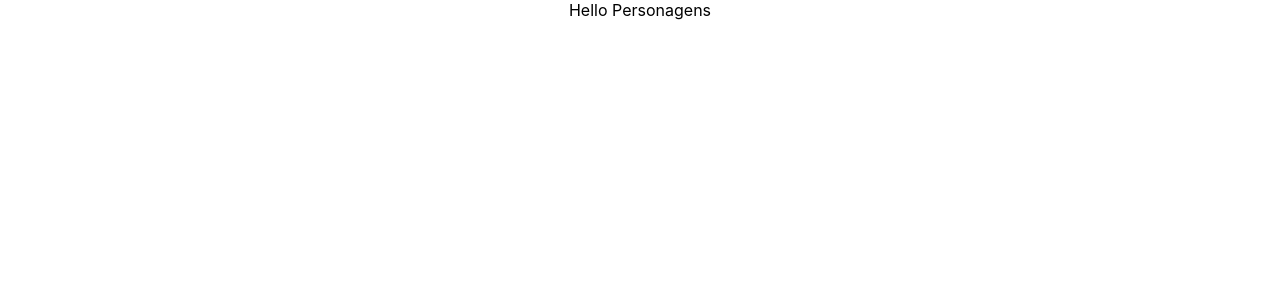
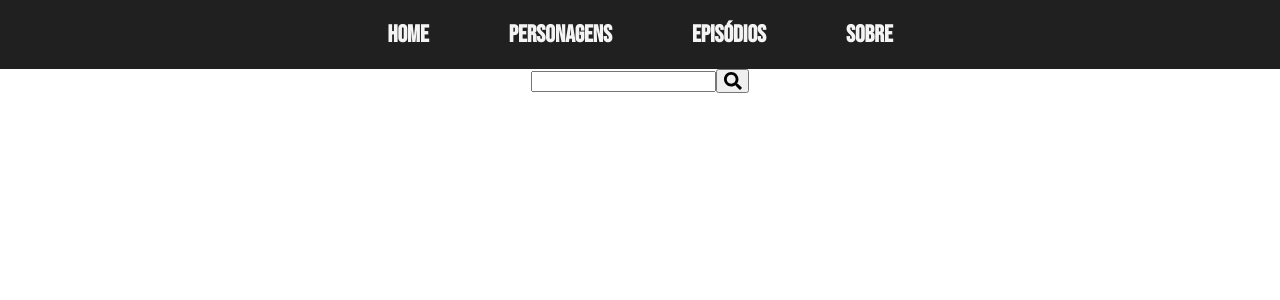
Before and after one commit to ligiamarques123/rick-morty-react, a React (Create React App) app: page /personagens in a window 1280 px wide. Shown: the top 300 px of the page. Built offline with nearby package versions, Linux system fonts and the light colour scheme.

Commit message:
Criando o Search

```diff
--- a/src/Pages/Personagens/index.js
+++ b/src/Pages/Personagens/index.js
@@ -1,11 +1,49 @@
-function Personagem() {
+import { useEffect, useState } from "react";
+import HeaderResponsive from "../../Components/HeaderResponsive";
+import api from "../../Api";
+import { FontAwesomeIcon } from '@fortawesome/react-fontawesome';
+import { faSearch } from '@fortawesome/free-solid-svg-icons';
+import "./styles.css";
+function Personagens() {
+
+    const [data, setData] = useState(null);
+    const [name, setName] = useState("");
+
+    useEffect(() => {
+        // async function loadAll() {
+        //     let res = await api.getPersonagemByName();
+        //     setData(res.data)
+        //     console.log(res.data)
+        // }
+        // loadAll();
+    }, []);
+
+    function clickMouse(event) {
+        event.preventDefault();
+        console.log("Escolhendo o Nome:", name)
+        // let res = await api.getPersonagemByName(name);
+    }
+
+
     return (
+
         <div>
+            <HeaderResponsive />
+            <div className="search-container">
+                <form onSubmit={clickMouse}>
+                    <input onChange={(event) => {
+                        setName(event.target.value);
+                    }
+                    } />
+                    <button type="submit">
+                        <FontAwesomeIcon icon={faSearch} size="lg" />
+                    </button>
+                </form>
+            </div>
 
-            Hello Personagens
+        </div>
 
-</div>
     );
 }
 
-export default Personagem;
+export default Personagens;
```
